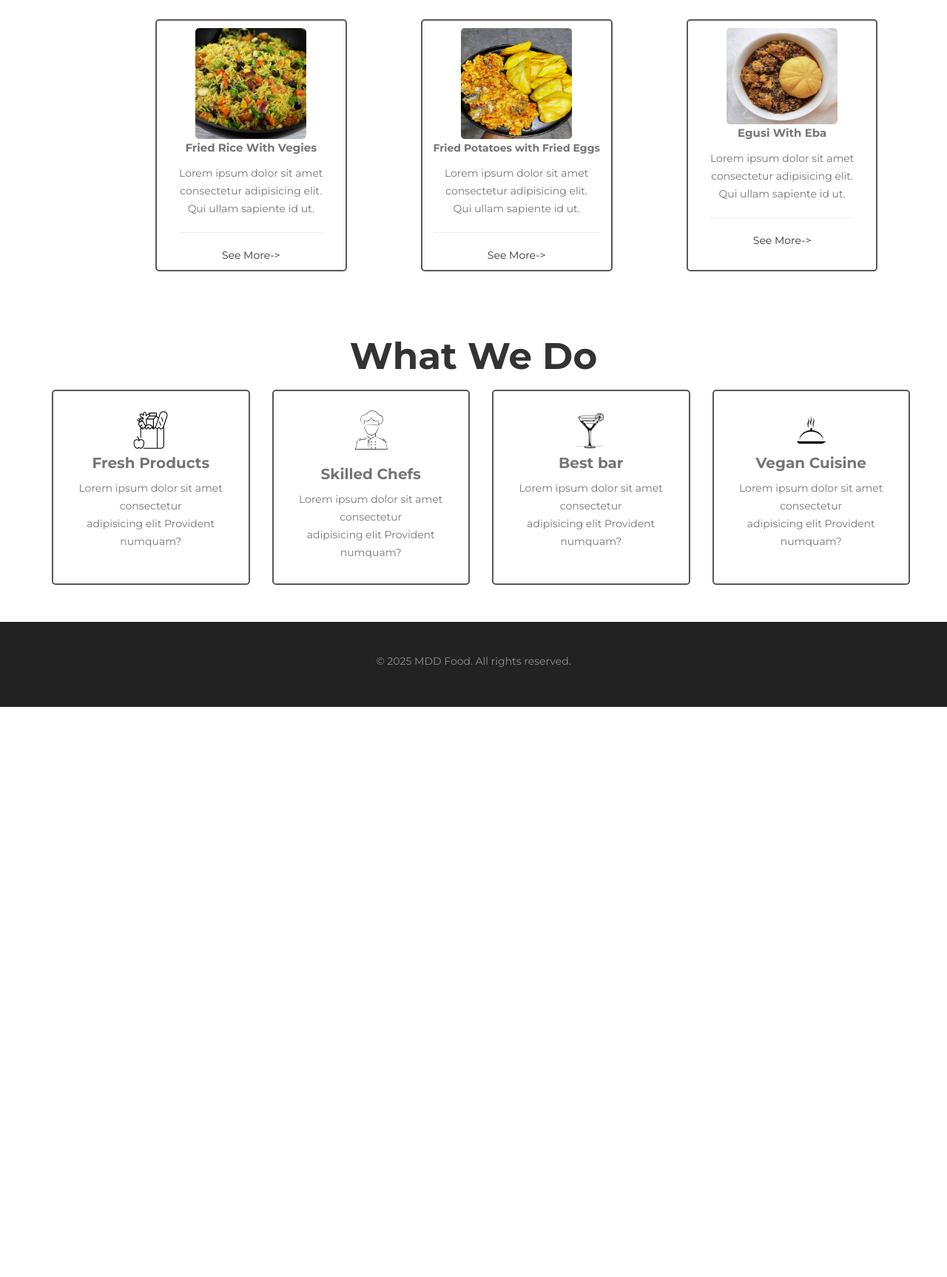
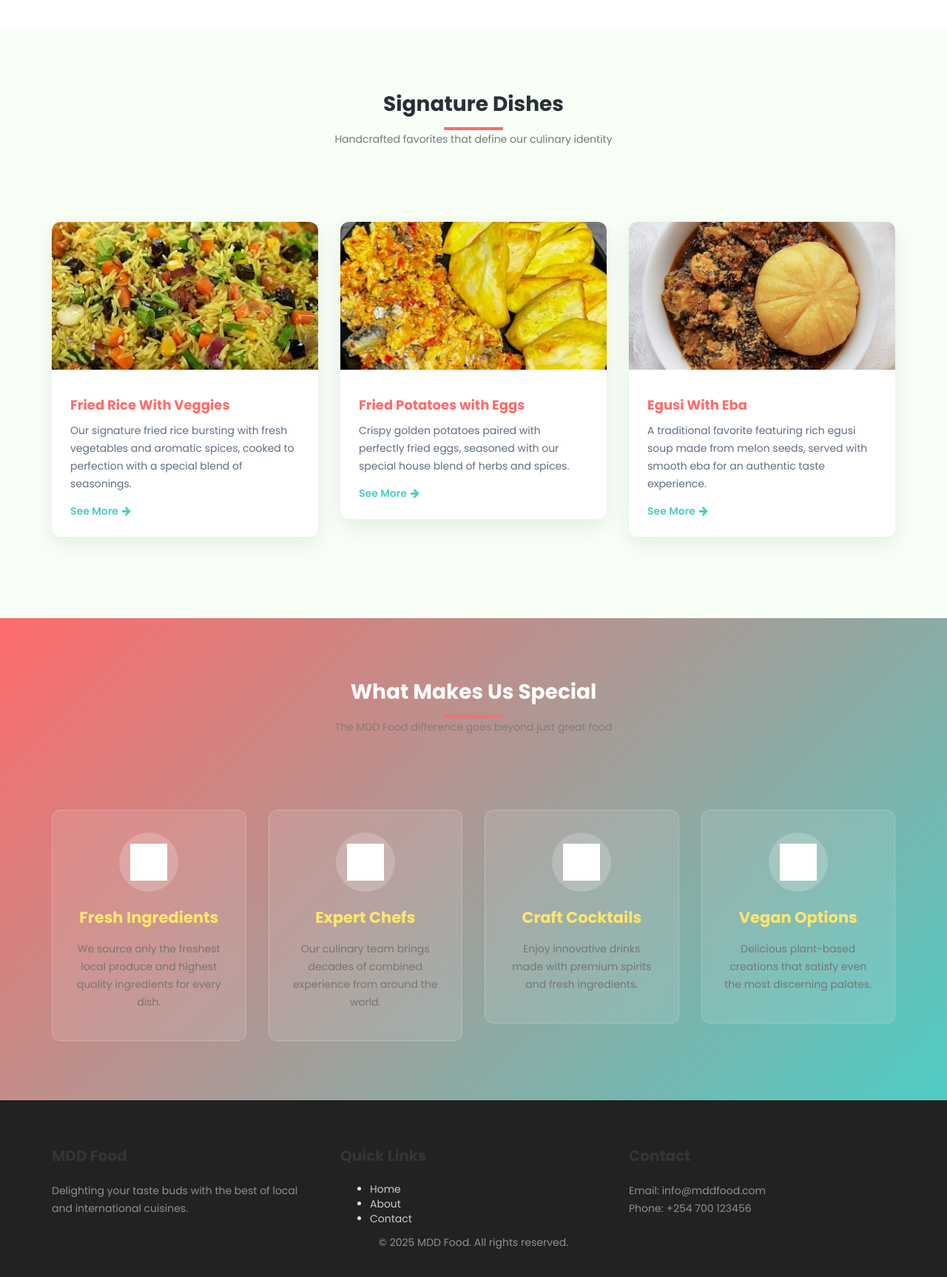
Before and after one commit to Dkerubo/mdd, a plain HTML site: page about.html in a window 1280 px wide. Shown: the part 835-2562 px from the top of the page at 74% size. Before the commit the page ends 1791 px from the top, so only its background shows below. Drawn offline with Linux system fonts and the light colour scheme.

Commit message:
Update about.html

```diff
--- a/about.html
+++ b/about.html
@@ -1,146 +1,262 @@
 <!DOCTYPE html>
 <html lang="en">
 <head>
-    <title>About Us | MDD Food</title>
+  <title>About Us | MDD Food</title>
   <meta charset="UTF-8">
   <meta name="viewport" content="width=device-width, initial-scale=1">
   <link rel="stylesheet" href="css/bootstrap.min.css">
   <link rel="stylesheet" href="css/font-awesome.min.css">
   <link rel="stylesheet" href="css/templatemo-style.css">
+  <link href="https://fonts.googleapis.com/css2?family=Poppins:wght@400;600;700&display=swap" rel="stylesheet">
   <style>
     :root {
-      --primary-color: #FF6B6B;
-      --secondary-color: #4ECDC4;
-      --accent-color: #FFE66D;
-      --dark-color: #292F36;
-      --light-color: #F7FFF7;
+      --primary: #FF6B6B; /* Vibrant coral */
+      --secondary: #4ECDC4; /* Fresh teal */
+      --accent: #FFE66D; /* Sunny yellow */
+      --dark: #292F36; /* Dark slate */
+      --light: #F7FFF7; /* Mint cream */
+      --text: #5E6E82; /* Soft gray for text */
     }
 
+    body {
+      font-family: 'Poppins', sans-serif;
+      color: var(--dark);
+      background-color: var(--light);
+    }
+
+    /* Header */
+    .navbar {
+      background: linear-gradient(135deg, var(--dark), #3a4750) !important;
+      box-shadow: 0 2px 15px rgba(0,0,0,0.1);
+    }
+
+    .navbar-brand {
+      color: var(--accent) !important;
+      font-weight: 700;
+      font-size: 24px;
+    }
+
+    /* Hero Section */
     .about-hero {
-      background: linear-gradient(rgba(41, 47, 54, 0.8), rgba(41, 47, 54, 0.8)), url('images/footer-open-hour-bg.jpg');
+      background: linear-gradient(rgba(41, 47, 54, 0.85), rgba(41, 47, 54, 0.85)),
+                  url('images/footer-open-hour-bg.jpg');
       background-size: cover;
       background-position: center;
       color: white;
-      padding: 150px 0;
+      padding: 120px 0;
       text-align: center;
+      position: relative;
     }
 
     .about-hero h1 {
       font-size: 3.5rem;
       font-weight: 700;
       margin-bottom: 20px;
-      color: var(--accent-color);
+      color: var(--accent);
+      text-shadow: 2px 2px 4px rgba(0,0,0,0.3);
+      animation: fadeInDown 1s ease;
     }
 
+    .about-hero p {
+      font-size: 1.2rem;
+      max-width: 700px;
+      margin: 0 auto;
+      opacity: 0.9;
+      animation: fadeInUp 1s ease 0.3s both;
+    }
+
+    /* About Content */
     .about-content {
       padding: 80px 0;
       background-color: white;
     }
 
     .about-content h2 {
-      color: var(--primary-color);
+      color: var(--primary);
       font-weight: 700;
+      margin-bottom: 25px;
+      position: relative;
+      display: inline-block;
+    }
+
+    .about-content h2:after {
+      content: '';
+      position: absolute;
+      width: 60px;
+      height: 4px;
+      background: var(--secondary);
+      bottom: -10px;
+      left: 0;
+    }
+
+    .about-content p {
+      color: var(--text);
+      line-height: 1.8;
+      margin-bottom: 20px;
+    }
+
+    /* Menu Preview */
+    .menu-section {
+      padding: 80px 0;
+      background-color: var(--light);
+    }
+
+    .section-title {
+      text-align: center;
+      margin-bottom: 50px;
+    }
+
+    .section-title h2 {
+      color: var(--dark);
+      font-weight: 700;
+      position: relative;
+      display: inline-block;
+      padding-bottom: 15px;
+    }
+
+    .section-title h2:after {
+      content: '';
+      position: absolute;
+      width: 80px;
+      height: 4px;
+      background: var(--primary);
+      bottom: 0;
+      left: 50%;
+      transform: translateX(-50%);
+    }
+
+    .menu-card {
+      background: white;
+      border-radius: 12px;
+      overflow: hidden;
+      box-shadow: 0 10px 30px rgba(0,0,0,0.08);
+      transition: all 0.4s ease;
       margin-bottom: 30px;
     }
 
-    .team-section {
-      padding: 80px 0;
-      background-color: var(--light-color);
+    .menu-card:hover {
+      transform: translateY(-10px);
+      box-shadow: 0 15px 35px rgba(0,0,0,0.12);
     }
 
-    .team-card {
-      background: white;
-      border-radius: 10px;
-      padding: 30px;
-      text-align: center;
-      box-shadow: 0 5px 15px rgba(0,0,0,0.05);
-      transition: all 0.3s;
-      margin-bottom: 30px;
-    }
-
-    .team-card:hover {
-      transform: translateY(-10px);
-      box-shadow: 0 15px 30px rgba(0,0,0,0.1);
-    }
-
-    .team-card img {
-      width: 150px;
-      height: 150px;
-      border-radius: 50%;
-      object-fit: cover;
-      margin-bottom: 20px;
-      border: 5px solid var(--secondary-color);
-    }
-
-    .team-card h3 {
-      color: var(--dark-color);
-      font-weight: 700;
-    }
-
-    .values-section {
-      padding: 80px 0;
-      background: linear-gradient(135deg, var(--primary-color), var(--secondary-color));
-      color: white;
-    }
-
-    .value-card {
-      background: rgba(255,255,255,0.1);
-      padding: 30px;
-      border-radius: 10px;
-      text-align: center;
-      backdrop-filter: blur(5px);
-      transition: all 0.3s;
-      height: 100%;
-    }
-
-    .value-card:hover {
-      transform: scale(1.05);
-      background: rgba(255,255,255,0.2);
-    }
-
-    .value-card i {
-      font-size: 3rem;
-      color: var(--accent-color);
-      margin-bottom: 20px;
-    }
-
-    .value-card h3 {
-      font-weight: 700;
-      margin-bottom: 15px;
-    }
-
-    .menu-preview {
-      padding: 80px 0;
-      background-color: white;
-    }
-
-    .menu-item {
-      background: white;
-      border-radius: 10px;
-      overflow: hidden;
-      box-shadow: 0 5px 15px rgba(0,0,0,0.05);
-      transition: all 0.3s;
-      margin-bottom: 30px;
-    }
-
-    .menu-item:hover {
-      transform: translateY(-10px);
-      box-shadow: 0 15px 30px rgba(0,0,0,0.1);
-    }
-
-    .menu-item img {
+    .menu-img {
       width: 100%;
       height: 200px;
       object-fit: cover;
     }
 
-    .menu-item-content {
-      padding: 20px;
+    .menu-details {
+      padding: 25px;
     }
 
-    .menu-item h4 {
-      color: var(--primary-color);
+    .menu-details h4 {
+      color: var(--primary);
       font-weight: 700;
+      margin-bottom: 10px;
+    }
+
+    .menu-details p {
+      color: var(--text);
+      margin-bottom: 15px;
+    }
+
+    .menu-link {
+      color: var(--secondary);
+      font-weight: 600;
+      text-decoration: none;
+      display: inline-flex;
+      align-items: center;
+      transition: all 0.3s;
+    }
+
+    .menu-link:hover {
+      color: var(--primary);
+      transform: translateX(5px);
+    }
+
+    .menu-link i {
+      margin-left: 5px;
+      transition: all 0.3s;
+    }
+
+    /* Features Section */
+    .features-section {
+      padding: 80px 0;
+      background: linear-gradient(135deg, var(--primary), var(--secondary));
+      color: white;
+    }
+
+    .feature-card {
+      background: rgba(255,255,255,0.1);
+      backdrop-filter: blur(5px);
+      border-radius: 12px;
+      padding: 30px;
+      text-align: center;
+      height: 100%;
+      transition: all 0.4s;
+      border: 1px solid rgba(255,255,255,0.2);
+    }
+
+    .feature-card:hover {
+      transform: translateY(-10px);
+      background: rgba(255,255,255,0.15);
+      box-shadow: 0 10px 25px rgba(0,0,0,0.1);
+    }
+
+    .feature-icon {
+      width: 80px;
+      height: 80px;
+      margin: 0 auto 20px;
+      display: flex;
+      align-items: center;
+      justify-content: center;
+      background: rgba(255,255,255,0.2);
+      border-radius: 50%;
+    }
+
+    .feature-icon img {
+      max-width: 50px;
+      filter: brightness(0) invert(1);
+    }
+
+    .feature-card h3 {
+      font-weight: 700;
+      margin-bottom: 15px;
+      color: var(--accent);
+    }
+
+    /* Animations */
+    @keyframes fadeInDown {
+      from {
+        opacity: 0;
+        transform: translateY(-30px);
+      }
+      to {
+        opacity: 1;
+        transform: translateY(0);
+      }
+    }
+
+    @keyframes fadeInUp {
+      from {
+        opacity: 0;
+        transform: translateY(30px);
+      }
+      to {
+        opacity: 1;
+        transform: translateY(0);
+      }
+    }
+
+    /* Responsive Adjustments */
+    @media (max-width: 768px) {
+      .about-hero h1 {
+        font-size: 2.5rem;
+      }
+
+      .about-hero {
+        padding: 80px 0;
+      }
     }
   </style>
 </head>
@@ -167,120 +283,167 @@
   </div>
 </section>
 
-<!-- ABOUT CONTENT PLACEHOLDER -->
-<section style="padding: 100px 20px; text-align: center;">
-  <h1 style="background-image: url(images/footer-open-hour-bg.jpg);
-  background-position:center;
-  background-repeat: no-repeat;
-  background-size:cover;
-  padding: 200px;">About Us</h1>
-  <p style="align-items: center;">Lorem ipsum dolor, sit amet consectetur adipisicing elit. Vero dignissimos vitae hic corporis  quo assumenda voluptatum, rerum molestias <br> ex reprehenderit non quis rem quidem sint! Lorem ipsum <br> dolor sit amet consectetur, adipisicing elit. Saepe sapiente facere reiciendis exercitationem aut fuga?</p>
+<!-- HERO SECTION -->
+<section class="about-hero">
+  <div class="container">
+    <h1>Our Culinary Journey</h1>
+    <p>Discover the passion, tradition, and innovation behind MDD Food's exceptional dining experience</p>
+  </div>
 </section>
 
-<main>
-  <center><h1 style="font-family: 'Montserrat', sans-serif;">Browse Our Menu</h1></center>
+<!-- ABOUT CONTENT -->
+<section class="about-content">
+  <div class="container">
+    <div class="row">
+      <div class="col-md-6">
+        <h2>Our Story</h2>
+        <p>Founded in 2010, MDD Food began as a small family-owned restaurant with a simple mission: to serve delicious, authentic meals made with love. What started as a humble kitchen has blossomed into Nairobi's premier dining destination, known for its innovative fusion of local flavors and international techniques.</p>
+        <p>Our founder, Chef Michael Daudi, envisioned a place where quality ingredients meet creative culinary artistry. Today, we continue this tradition, sourcing the freshest local produce while maintaining our commitment to exceptional service and unforgettable dining experiences.</p>
+      </div>
+      <div class="col-md-6">
+        <img src="https://media.istockphoto.com/id/2147698913/photo/large-mid-century-styled-restaurant-bar-with-tables-and-chairs-stools-benches-ceiling.webp?s=1024x1024&w=is&k=20&c=RxuiacKUGsyPNjVG2CjjMwU4KKjzgTqihQFWgsaYOMk=" alt="MDD Food Restaurant" class="img-fluid rounded-lg shadow">
+      </div>
+    </div>
+  </div>
+</section>
 
-  <center style="padding-left: 200px;">
-    <div class="menus" style="display: flex;padding: 19px 10px; gap: 100px;" >
-       <div class="menu-1" style="padding: 10px 30px;text-align: center; border: 2px solid rgb(90, 87, 87); border-radius:5px; transition: 0.3s ease-in-out;">
-       <img src="images/How to make Nigerian Fried Rice Recipe.jpeg" alt="" style="width: 150px; border-radius: 5px;"> <br>
-       <p style="font-size: 15px; font-weight: 800;">Fried Rice With Vegies</p>
-       <p>Lorem ipsum dolor sit amet<br>consectetur  adipisicing elit. <br> Qui ullam sapiente id ut.</p>
-       <hr>
-       See More->
-      </div>
-      <style>
-       .menu-1:hover{
-          background-color: rgb(90, 87, 87);
-         color: white;
-         transform: scale(1.05);
-         box-shadow: 0 0 10px rgba(0, 0, 0, 0.2);
-       }
-        .menu-2:hover{
-         background-color: rgb(90, 87, 87);
-         color: white;
-         transform: scale(1.05);
-         box-shadow: 0 0 10px rgba(0, 0, 0, 0.2);
-        }
-       .menu-3:hover{
-         background-color: rgb(90, 87, 87);
-         color: white;
-         transform: scale(1.05);
-         box-shadow: 0 0 10px rgba(0, 0, 0, 0.2);
-       }
-      </style>
-      <div class="menu-2" style="padding: 10px 15px;text-align: center; border: 2px solid rgb(90, 87, 87); border-radius:5px; transition: 0.3s ease-in-out">
-        <img src="images/_ (2).jpeg" alt="" style="width: 150px; height: 150px; border-radius: 5px;"> <br>
-        <p style="font-size: 14px; font-weight: 800;">Fried Potatoes with Fried Eggs</p>
-        <p>Lorem ipsum dolor sit amet <br>consectetur  adipisicing elit.<br> Qui ullam sapiente id ut.</p>
-        <hr>
-        See More->
-      </div>
-      <div class="menu-3" style="padding: 9.5px 30px;text-align: center; border: 2px solid rgb(90, 87, 87); border-radius:5px;transition: 0.3s ease-in-out">
-       <img src="images/Sauce gousse et piron.jpeg" alt="" style="width: 150px; height: 130px; border-radius: 5px;"> <br>
-        <p style="font-size: 15px; font-weight: 800;">Egusi With Eba</p>
-       <p>Lorem ipsum dolor sit amet<br>consectetur  adipisicing elit. <br>Qui ullam sapiente id ut.</p>
-        <hr>
-        See More->
+<!-- MENU PREVIEW -->
+<section class="menu-section">
+  <div class="container">
+    <div class="section-title">
+      <h2>Signature Dishes</h2>
+      <p class="text-muted">Handcrafted favorites that define our culinary identity</p>
+    </div>
+
+    <div class="row">
+      <div class="col-md-4">
+        <div class="menu-card">
+          <img src="images/How to make Nigerian Fried Rice Recipe.jpeg" alt="Fried Rice With Veggies" class="menu-img">
+          <div class="menu-details">
+            <h4>Fried Rice With Veggies</h4>
+            <p>Our signature fried rice bursting with fresh vegetables and aromatic spices, cooked to perfection with a special blend of seasonings.</p>
+            <a href="#" class="menu-link">See More <i class="fa fa-arrow-right"></i></a>
+          </div>
+        </div>
       </div>
 
+      <div class="col-md-4">
+        <div class="menu-card">
+          <img src="images/_ (2).jpeg" alt="Fried Potatoes with Fried Eggs" class="menu-img">
+          <div class="menu-details">
+            <h4>Fried Potatoes with Eggs</h4>
+            <p>Crispy golden potatoes paired with perfectly fried eggs, seasoned with our special house blend of herbs and spices.</p>
+            <a href="#" class="menu-link">See More <i class="fa fa-arrow-right"></i></a>
+          </div>
+        </div>
+      </div>
 
+      <div class="col-md-4">
+        <div class="menu-card">
+          <img src="images/Sauce gousse et piron.jpeg" alt="Egusi With Eba" class="menu-img">
+          <div class="menu-details">
+            <h4>Egusi With Eba</h4>
+            <p>A traditional favorite featuring rich egusi soup made from melon seeds, served with smooth eba for an authentic taste experience.</p>
+            <a href="#" class="menu-link">See More <i class="fa fa-arrow-right"></i></a>
+          </div>
+        </div>
+      </div>
     </div>
-  </center>
-</main>
+  </div>
+</section>
 
-<!-- SUB-SECTION -->
-
-<div class="Sub-section" style="padding:  50px 50px;">
-  <center>
-    <div class="text">
-      <h4 style="font-size: 50px ; font-family: 'Montserrat', sans-serif;">What We Do</h4>
+<!-- FEATURES SECTION -->
+<section class="features-section">
+  <div class="container">
+    <div class="section-title">
+      <h2 style="color: white;">What Makes Us Special</h2>
+      <p style="opacity: 0.8;">The MDD Food difference goes beyond just great food</p>
     </div>
 
-    <div class="DO" style="display: flex; gap: 30px; padding-left: 20px;" >
-
-      <div class="Do-1" style="text-align: center;">
-        <img src="images/_ (3).jpeg" alt="" style="width: 65px; "> <br>
-        <p style="font-size: 20px; font-weight: 800;">Fresh Products</p>
-        <p>Lorem ipsum dolor sit amet consectetur<br>adipisicing elit Provident numquam?</p>
+    <div class="row">
+      <div class="col-md-3 col-sm-6">
+        <div class="feature-card">
+          <div class="feature-icon">
+            <img src="images/_ (3).jpeg" alt="Fresh Products">
+          </div>
+          <h3>Fresh Ingredients</h3>
+          <p>We source only the freshest local produce and highest quality ingredients for every dish.</p>
+        </div>
       </div>
 
-      <style>
-        .Do-1, .Do-2, .Do-3, .Do-4{
-          border: 2px solid rgb(90, 87, 87);
-          padding: 20px 23px;
-          border-radius: 5px;
-        }
-      </style>
-
-      <div class="Do-2">
-        <img src="images/Chef Icon Set - Culinary Professionals vector image on VectorStock.jpeg" alt="" style="width: 80px; ">
-        <p style="font-size: 20px; font-weight: 800;">Skilled Chefs</p>
-        <p>Lorem ipsum dolor sit amet consectetur<br> adipisicing elit Provident numquam?</p>
+      <div class="col-md-3 col-sm-6">
+        <div class="feature-card">
+          <div class="feature-icon">
+            <img src="images/Chef Icon Set - Culinary Professionals vector image on VectorStock.jpeg" alt="Skilled Chefs">
+          </div>
+          <h3>Expert Chefs</h3>
+          <p>Our culinary team brings decades of combined experience from around the world.</p>
+        </div>
       </div>
 
-      <div class="Do-3">
-        <img src="images/Free a cocktail glass SVG.jpeg" alt="" style="width: 65px;"> <br>
-        <p style="font-size: 20px; font-weight: 800;">Best bar</p>
-        <p>Lorem ipsum dolor sit amet consectetur<br>adipisicing elit Provident numquam?</p>
+      <div class="col-md-3 col-sm-6">
+        <div class="feature-card">
+          <div class="feature-icon">
+            <img src="images/Free a cocktail glass SVG.jpeg" alt="Best Bar">
+          </div>
+          <h3>Craft Cocktails</h3>
+          <p>Enjoy innovative drinks made with premium spirits and fresh ingredients.</p>
+        </div>
       </div>
 
-      <div class="Do-4">
-        <img src="images/Restaurant Logo Design Ideas for Your Brand - Karen Johsnon.jpeg" alt="" style="width: 65px; "> <br>
-        <p style="font-size: 20px; font-weight: 800;">Vegan Cuisine</p>
-        <p>Lorem ipsum dolor sit amet consectetur<br>adipisicing elit Provident numquam?</p>
+      <div class="col-md-3 col-sm-6">
+        <div class="feature-card">
+          <div class="feature-icon">
+            <img src="images/Restaurant Logo Design Ideas for Your Brand - Karen Johsnon.jpeg" alt="Vegan Options">
+          </div>
+          <h3>Vegan Options</h3>
+          <p>Delicious plant-based creations that satisfy even the most discerning palates.</p>
+        </div>
       </div>
     </div>
-  </center>
-</div>
-
+  </div>
+</section>
 
 <!-- FOOTER -->
 <footer id="footer">
   <div class="container">
-    <p style="text-align: center;">&copy; 2025 MDD Food. All rights reserved.</p>
+    <div class="row">
+      <div class="col-md-4 col-sm-8">
+        <div class="footer-info">
+          <h2>MDD Food</h2>
+          <p>Delighting your taste buds with the best of local and international cuisines.</p>
+        </div>
+      </div>
+      <div class="col-md-4 col-sm-8">
+        <h2>Quick Links</h2>
+        <ul>
+          <li><a href="index.html">Home</a></li>
+          <li><a href="about.html">About</a></li>
+          <li><a href="contact.html">Contact</a></li>
+        </ul>
+      </div>
+      <div class="col-md-4 col-sm-8">
+        <h2>Contact</h2>
+        <p>Email: info@mddfood.com<br>Phone: +254 700 123456</p>
+      </div>
+    </div>
+    <div class="row">
+      <div class="col-md-12 text-center">
+        <p>&copy; 2025 MDD Food. All rights reserved.</p>
+      </div>
+    </div>
   </div>
 </footer>
 
+<!-- JS -->
+<script src="js/jquery.js"></script>
+<script src="js/bootstrap.min.js"></script>
+<script src="js/wow.min.js"></script>
+<script src="js/custom.js"></script>
+
+<script>
+  new WOW().init();
+</script>
+
 </body>
 </html>
```
